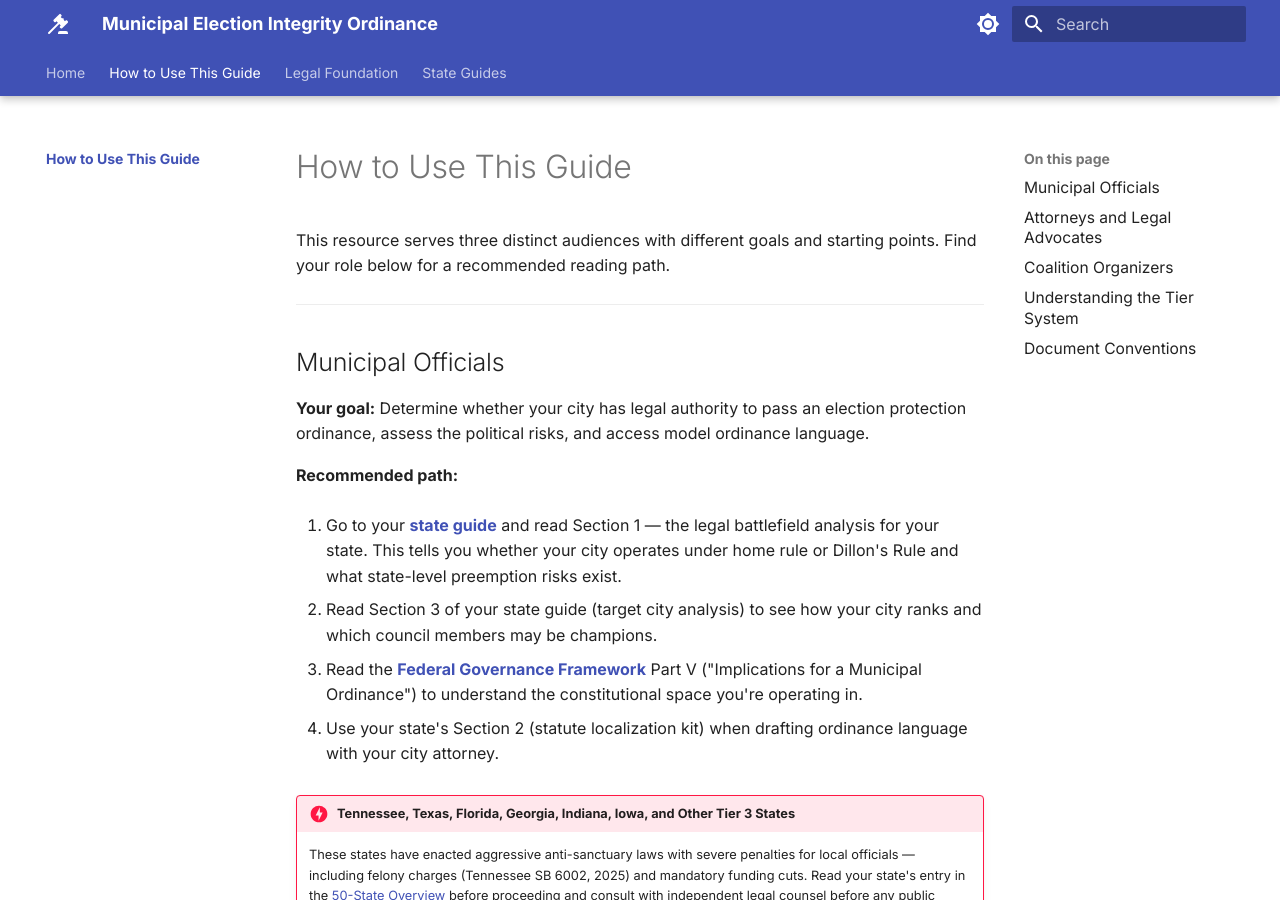
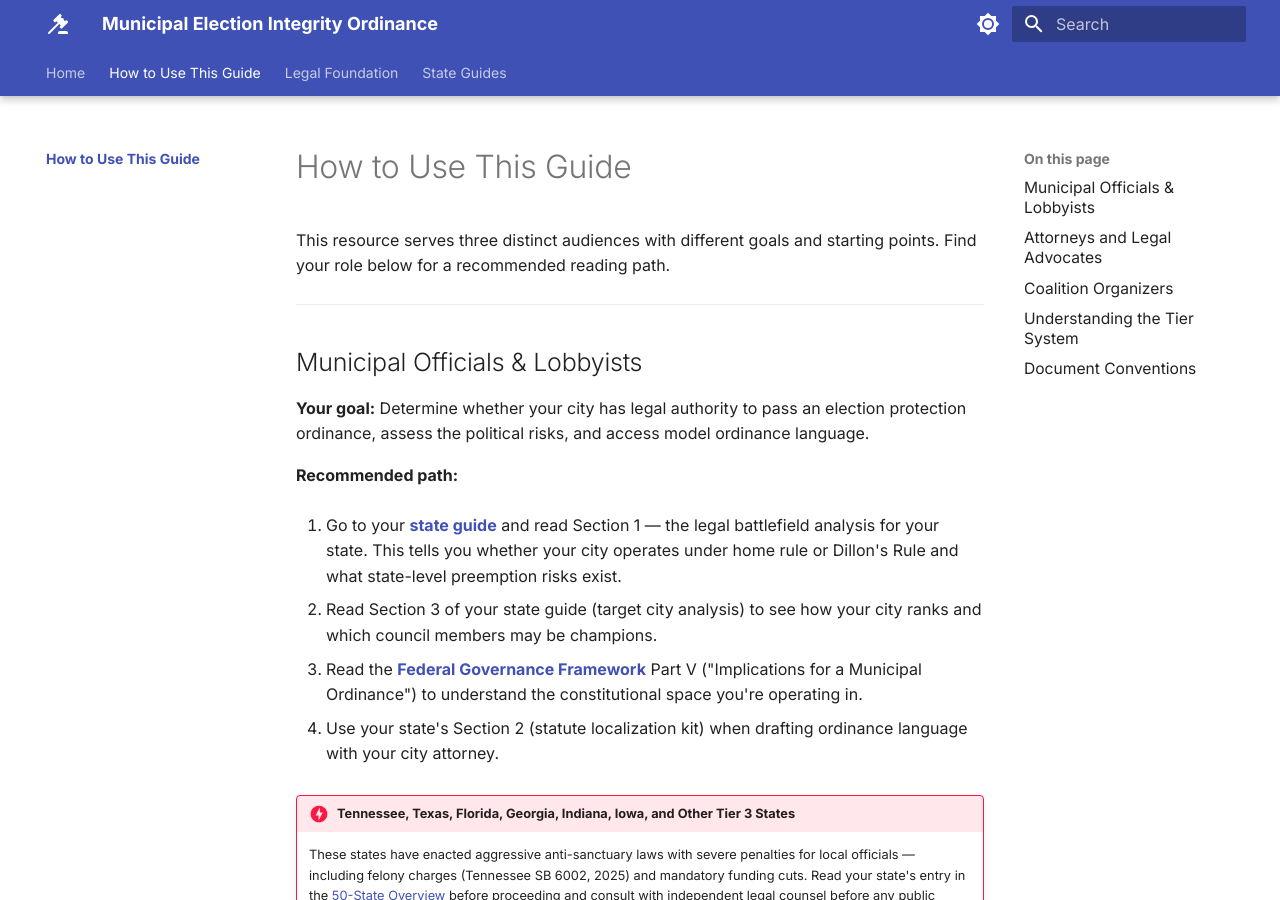
Before and after one commit to jameshodlen/elections-protections, an MkDocs documentation site: the page built from docs/how-to-use.md, in a window 1280 px wide and 900 px high. Built offline with MkDocs 1.6.1 and Material for MkDocs 9.7.7, drawn with Linux system fonts in a browser that asks for light colours.

Commit message:
Update section title for Municipal Officials

```diff
--- a/docs/how-to-use.md
+++ b/docs/how-to-use.md
@@ -9,7 +9,7 @@ This resource serves three distinct audiences with different goals and starting
 
 ---
 
-## Municipal Officials
+## Municipal Officials & Lobbyists
 
 **Your goal:** Determine whether your city has legal authority to pass an election protection ordinance, assess the political risks, and access model ordinance language.
 
```
